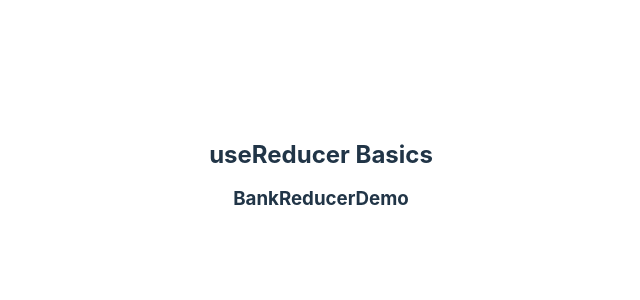
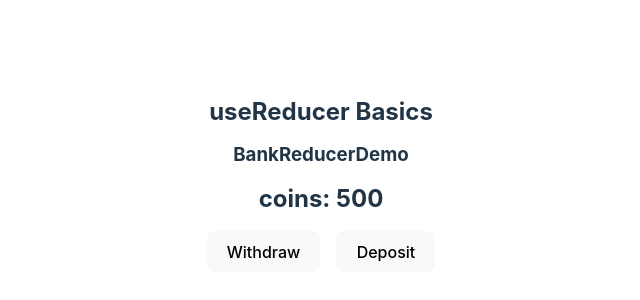
Before and after one commit to joseniandroid/11055-react-exercises, a React (Vite) app in the folder 10-useReducer-basics/: page / in a window 1280 px wide. Shown: the part 224-524 px from the top of the page, without its empty margins (319-959 px from the left). Built offline with nearby package versions, Linux system fonts and the light colour scheme.

Commit message:
demo on initializing useReducer

```diff
--- a/10-useReducer-basics/src/components/BankReducerDemo.tsx
+++ b/10-useReducer-basics/src/components/BankReducerDemo.tsx
@@ -1,3 +1,18 @@
+import { bankReducer } from '../reducers/bank';
+import { useReducer } from 'react';
+
 export const BankReducerDemo = () => {
-  return <h3>BankReducerDemo</h3>;
+  const [state, dispatch] = useReducer(bankReducer, { coins: 500 });
+
+  return (
+    <>
+      <h3>BankReducerDemo</h3>
+
+      <h2>coins: {state.coins}</h2>
+
+      <button>Withdraw</button>
+      <span style={{ marginLeft: '1rem' }}></span>
+      <button>Deposit</button>
+    </>
+  );
 };
```
